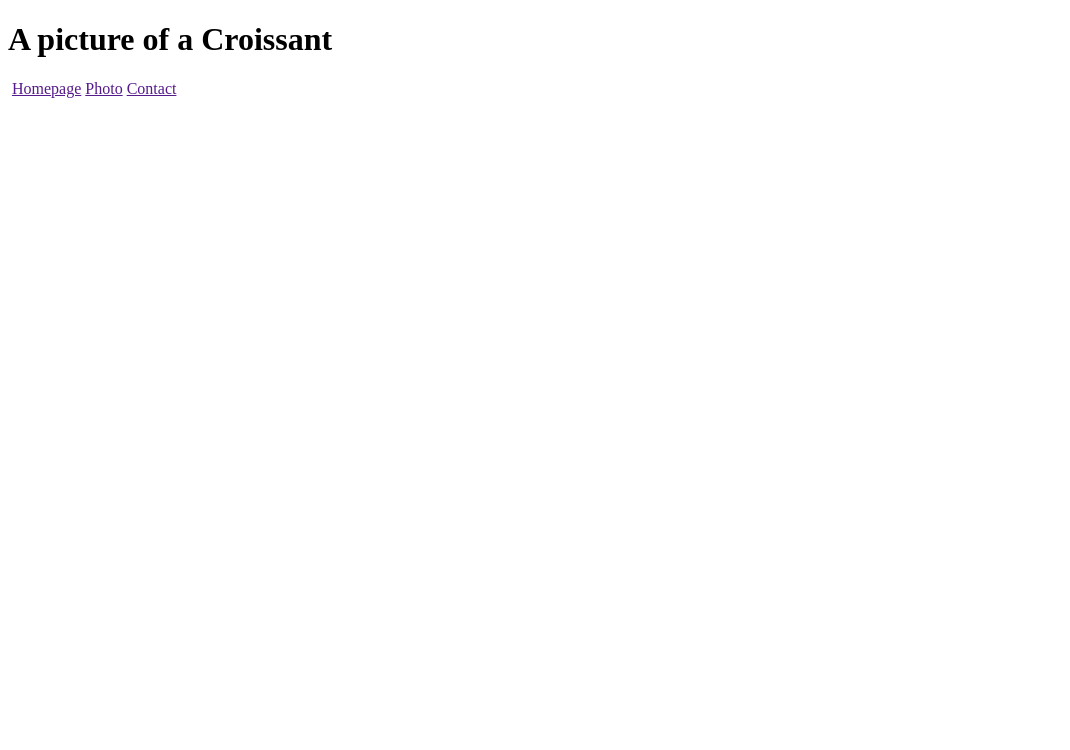
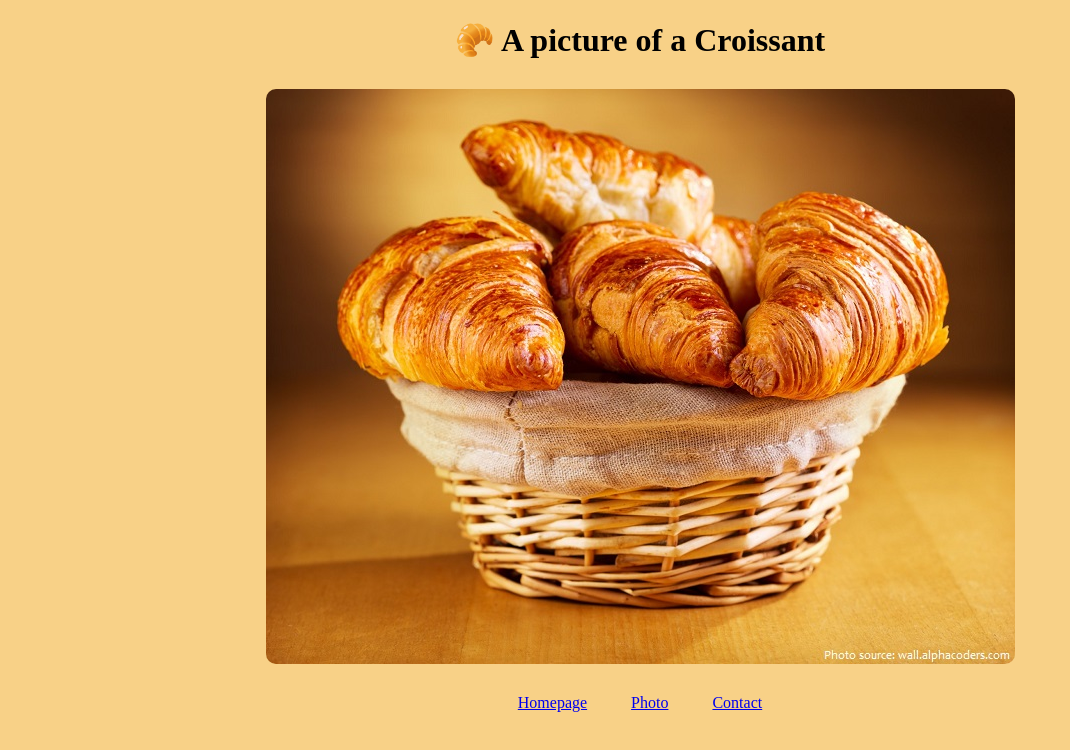
Before and after one commit to beeulah-s/croissant, a plain HTML site: page photo.html in a window 1280 px wide. Shown: the whole page, without its empty margins (0-1070 px from the left). Drawn offline with Linux system fonts and the light colour scheme.

Commit message:
Added styling to pages

```diff
--- a/photo.html
+++ b/photo.html
@@ -4,13 +4,17 @@
     <meta charset="UTF-8" />
     <meta http-equiv="X-UA-Compatible" content="IE=edge" />
     <meta name="viewport" content="width=device-width, initial-scale=1.0" />
+    <link rel="stylesheet" href="/styles/style.css" />
     <title>A picture of a Croissant</title>
   </head>
   <body>
-    <h1>A picture of a Croissant</h1>
-    <img src="" alt="" />
-    <a href="">Homepage</a>
-    <a href="">Photo</a>
-    <a href="">Contact</a>
+    <h1>🥐 A picture of a Croissant</h1>
+    <img src="/images/croissants.jpg" alt="A basket of croissants" />
+
+    <footer>
+      <a href="/">Homepage</a>
+      <a href="/photo.html">Photo</a>
+      <a href="/contact.html">Contact</a>
+    </footer>
   </body>
 </html>
--- /dev/null
+++ b/styles/style.css
@@ -0,0 +1,24 @@
+body {
+  background-color: rgb(248, 209, 135);
+}
+
+h1,
+p,
+footer {
+  text-align: center;
+}
+
+footer {
+  margin: 20px;
+}
+
+footer a {
+  padding: 20px;
+}
+
+img {
+  max-width: 100%;
+  border-radius: 10px;
+  display: block;
+  margin: 30px auto;
+}
```
Also changed, not shown: contact.html (+9 -5 lines), index.html (+8 -4 lines), images/croissants.jpg (added).
